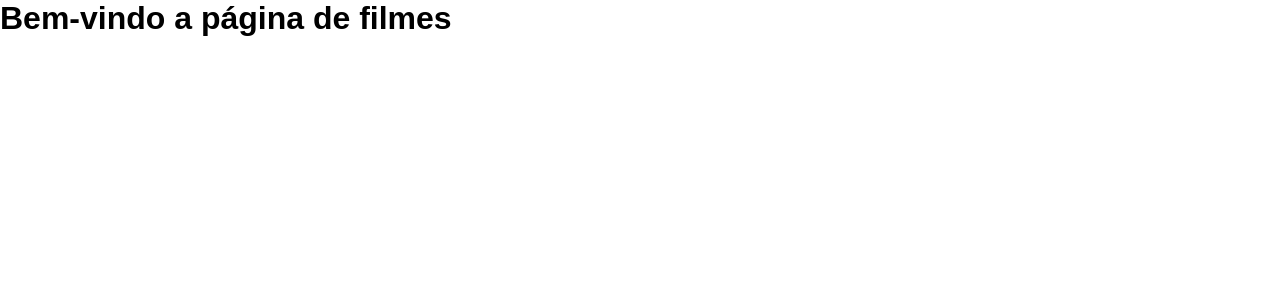
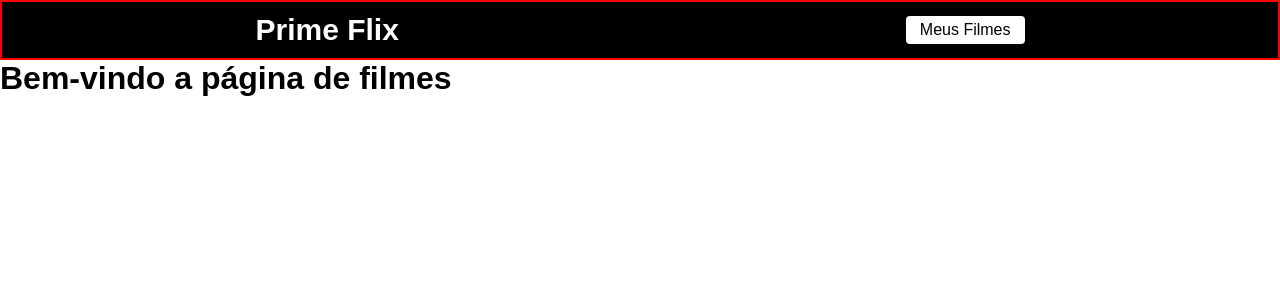
Before and after one commit to JoaoVitorVictorio/SuperFlix-React, a React (Create React App) app: page /filme in a window 1280 px wide. Shown: the top 300 px of the page. Built offline with nearby package versions, Linux system fonts and the light colour scheme.

Commit message:
Adding the header to the project

```diff
--- /dev/null
+++ b/src/components/Header/header.css
@@ -0,0 +1,27 @@
+#header {
+    border: 2px solid red;
+    display: flex;
+    align-items: center;
+    justify-content: space-around;
+    width: 100%;
+    height: 60px;
+    background-color: black;
+    color: white;
+}
+
+.logo {
+    text-decoration: none;
+    font-size: 30px;
+    cursor: pointer;
+    color: white;
+    font-weight: bold;
+}
+
+.favoritos {
+    text-decoration: none;
+    cursor: pointer;
+    background-color: white;
+    padding: 5px 14px;
+    color: black;
+    border-radius: 4px;
+}
--- /dev/null
+++ b/src/components/Header/index.js
@@ -0,0 +1,13 @@
+import './header.css';
+import { Link } from "react-router-dom"
+
+function Header() {
+    return (
+        <header id='header'>
+            <Link className='logo' to='/'>Prime Flix</Link>
+            <Link className='favoritos' to='/favoritos'>Meus Filmes</Link>
+        </header>
+    )
+}
+
+export default Header
--- a/src/routes.js
+++ b/src/routes.js
@@ -2,10 +2,12 @@
 
 import Home from './pages/Home'
 import Filme from './pages/Filme'
+import Header from './components/Header'
 
 function RoutesApp() {
     return (
         <BrowserRouter>
+            <Header />
             <Routes>
                 <Route path='/' element={<Home />} />
                 <Route path='/filme' element={<Filme />} />
```
Also changed, not shown: 1 other file (tests, documents, lock files or other folders).
